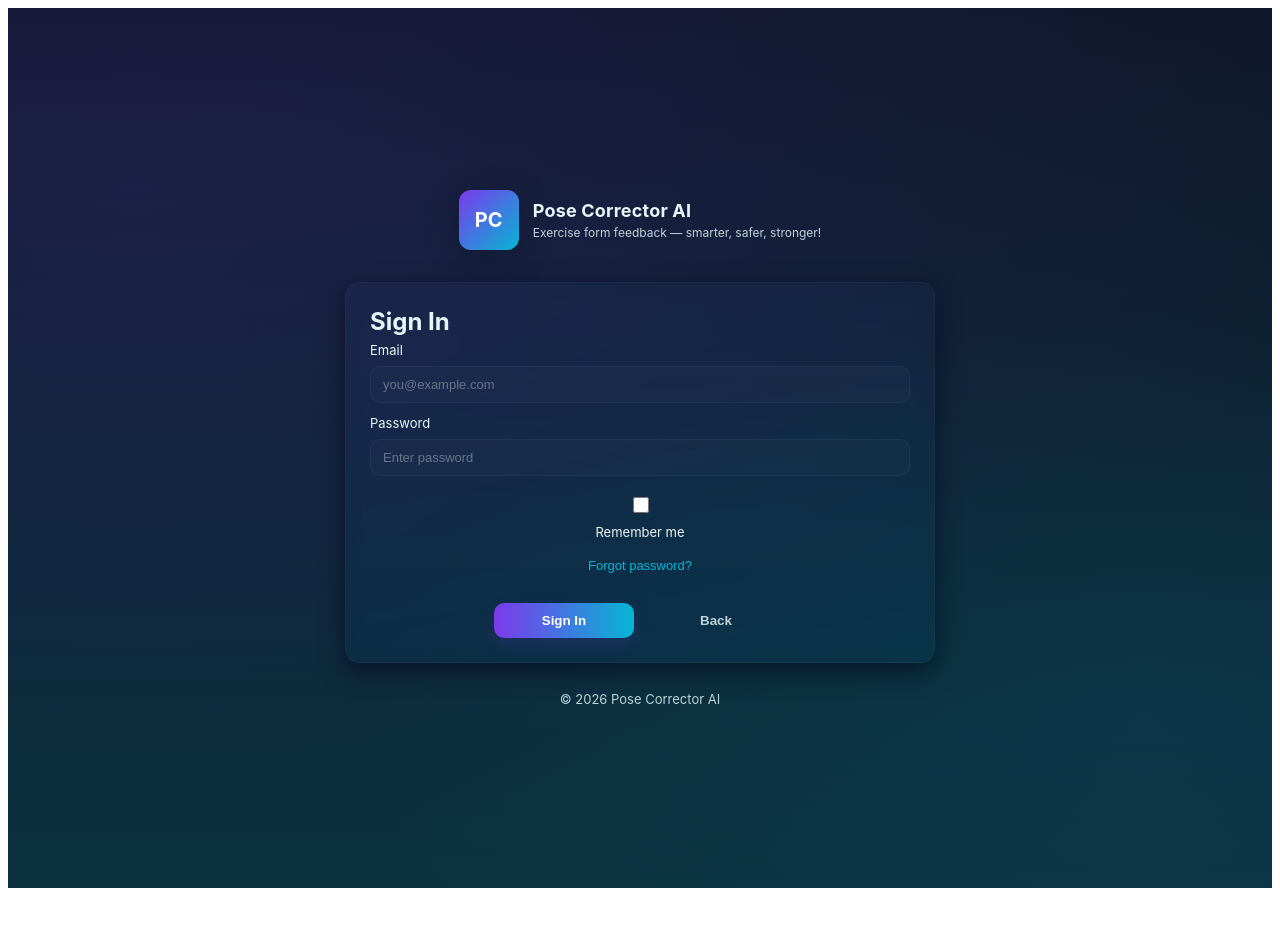
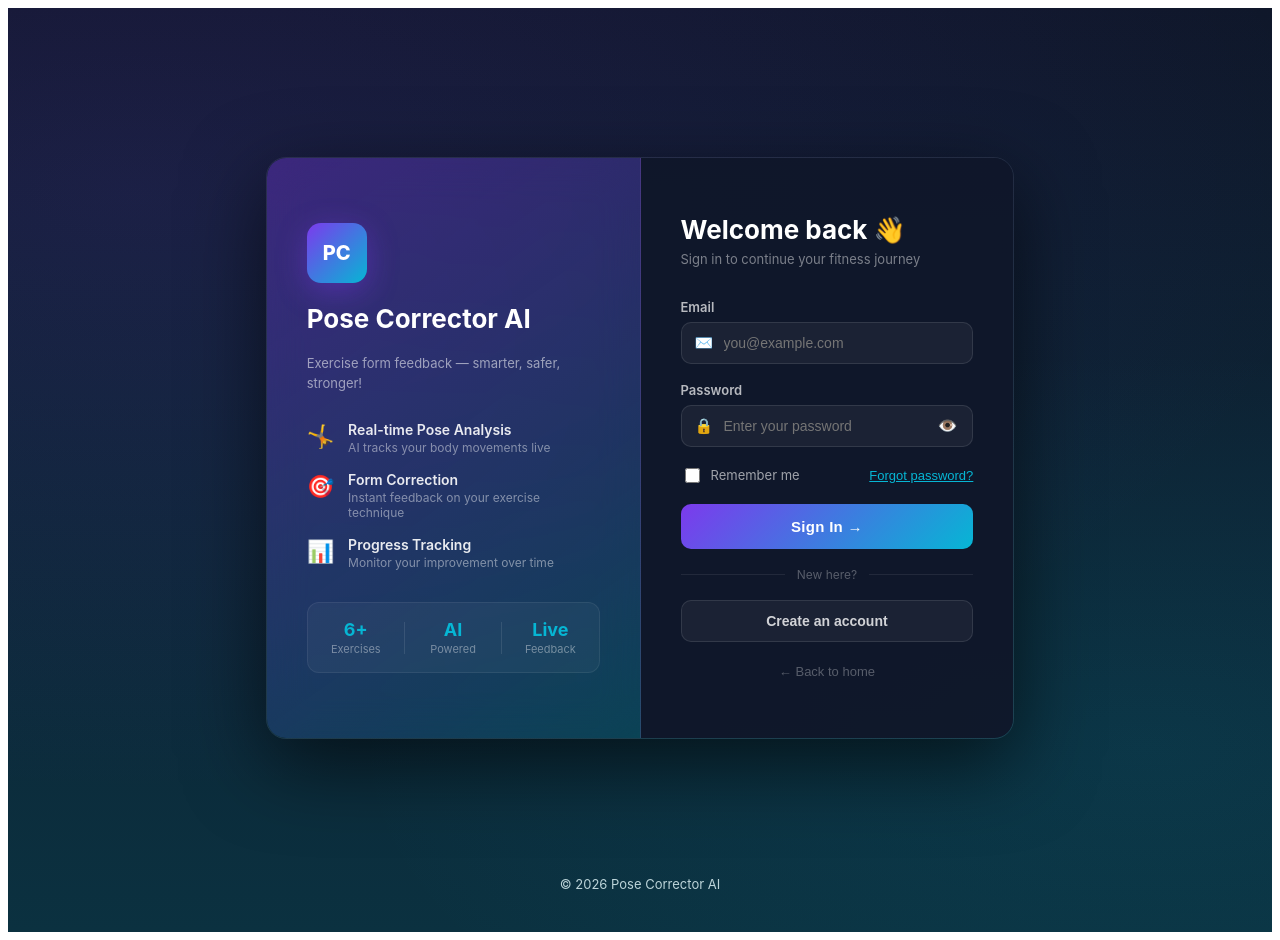
Before and after one commit to silky615/Pose-Corrector-AI, a React (Create React App) app in the folder frontend/: page / in a window 1280 px wide. Both pictures are taken after a click on the button "Sign In". Before the commit the page ends 896 px from the top, so only its background shows below. Built offline with nearby package versions, Linux system fonts and the light colour scheme.

Commit message:
Updated SignIn UI with split panel layout

```diff
--- a/frontend/src/components/SignIn.js
+++ b/frontend/src/components/SignIn.js
@@ -7,6 +7,8 @@ export default function SignIn({ onNavigate }) {
   const [password, setPassword] = useState("");
   const [remember, setRemember] = useState(false);
   const [error, setError] = useState("");
+  const [showPassword, setShowPassword] = useState(false);
+  const [isLoading, setIsLoading] = useState(false);
 
   useEffect(() => {
     const saved = localStorage.getItem("pc_demo_email");
@@ -30,6 +32,7 @@ export default function SignIn({ onNavigate }) {
     const v = validate();
     if (v) return setError(v);
 
+    setIsLoading(true);
     try {
       const data = await api.signin(email, password);
       if (remember) localStorage.setItem("pc_demo_email", email);
@@ -39,81 +42,451 @@ export default function SignIn({ onNavigate }) {
       onNavigate("dashboard");
     } catch (err) {
       setError(err.message || "Sign in failed");
+    } finally {
+      setIsLoading(false);
     }
   }
 
+  const features = [
+    { icon: "🤸", title: "Real-time Pose Analysis", desc: "AI tracks your body movements live" },
+    { icon: "🎯", title: "Form Correction", desc: "Instant feedback on your exercise technique" },
+    { icon: "📊", title: "Progress Tracking", desc: "Monitor your improvement over time" },
+  ];
+
   return (
-    <div className="center-wrap">
-      <LogoHeader />
-      <div className="card form-card">
-        <h2>Sign In</h2>
-        <form onSubmit={submit} className="form">
-          <label>
-            Email
+    <div style={styles.page}>
+      <div style={styles.container}>
+
+        {/* ── LEFT PANEL ── */}
+        <div style={styles.leftPanel}>
+          <div style={styles.leftContent}>
+            <div style={styles.badge}>PC</div>
+            <h1 style={styles.leftTitle}>Pose Corrector AI</h1>
+            <p style={styles.leftSub}>Exercise form feedback — smarter, safer, stronger!</p>
+
+            <div style={styles.featureList}>
+              {features.map((f, i) => (
+                <div key={i} style={styles.featureItem}>
+                  <span style={styles.featureIcon}>{f.icon}</span>
+                  <div>
+                    <div style={styles.featureTitle}>{f.title}</div>
+                    <div style={styles.featureDesc}>{f.desc}</div>
+                  </div>
+                </div>
+              ))}
+            </div>
+
+            <div style={styles.statsRow}>
+              <div style={styles.stat}><span style={styles.statNum}>6+</span><span style={styles.statLabel}>Exercises</span></div>
+              <div style={styles.statDivider} />
+              <div style={styles.stat}><span style={styles.statNum}>AI</span><span style={styles.statLabel}>Powered</span></div>
+              <div style={styles.statDivider} />
+              <div style={styles.stat}><span style={styles.statNum}>Live</span><span style={styles.statLabel}>Feedback</span></div>
+            </div>
+          </div>
+        </div>
+
+        {/* ── RIGHT PANEL ── */}
+        <div style={styles.rightPanel}>
+          <div style={styles.formBox}>
+            <div style={styles.formHeader}>
+              <h2 style={styles.formTitle}>Welcome back 👋</h2>
+              <p style={styles.formSub}>Sign in to continue your fitness journey</p>
+            </div>
+
+            <form onSubmit={submit} style={styles.form}>
+              {/* Email */}
+              <div style={styles.fieldGroup}>
+                <label style={styles.label}>Email</label>
+                <div style={styles.inputWrap}>
+                  <span style={styles.inputIcon}>✉️</span>
                   <input
                     type="email"
                     value={email}
                     onChange={(e) => setEmail(e.target.value)}
                     placeholder="you@example.com"
                     autoComplete="email"
+                    style={styles.input}
+                    onFocus={e => e.target.style.borderColor = '#7c3aed'}
+                    onBlur={e => e.target.style.borderColor = 'rgba(255,255,255,0.1)'}
                   />
-          </label>
+                </div>
+              </div>
 
-          <label>
-            Password
+              {/* Password */}
+              <div style={styles.fieldGroup}>
+                <label style={styles.label}>Password</label>
+                <div style={styles.inputWrap}>
+                  <span style={styles.inputIcon}>🔒</span>
                   <input
-              type="password"
+                    type={showPassword ? "text" : "password"}
                     value={password}
                     onChange={(e) => setPassword(e.target.value)}
-              placeholder="Enter password"
+                    placeholder="Enter your password"
                     autoComplete="current-password"
+                    style={{ ...styles.input, paddingRight: "48px" }}
+                    onFocus={e => e.target.style.borderColor = '#7c3aed'}
+                    onBlur={e => e.target.style.borderColor = 'rgba(255,255,255,0.1)'}
                   />
-          </label>
+                  <button
+                    type="button"
+                    onClick={() => setShowPassword(v => !v)}
+                    style={styles.eyeBtn}
+                  >
+                    {showPassword ? "🙈" : "👁️"}
+                  </button>
+                </div>
+              </div>
 
-          <label className="row-inline">
+              {/* Remember me + Forgot password */}
+              <div style={styles.rowBetween}>
+                <label style={styles.checkLabel}>
                   <input
                     type="checkbox"
                     checked={remember}
                     onChange={(e) => setRemember(e.target.checked)}
+                    style={styles.checkbox}
                   />
-            <span>Remember me</span>
+                  <span style={styles.checkText}>Remember me</span>
                 </label>
+                <button
+                  type="button"
+                  style={styles.forgotBtn}
+                  onClick={() => onNavigate("reset-password")}
+                >
+                  Forgot password?
+                </button>
+              </div>
 
-          {error && <div className="error">{error}</div>}
+              {/* Error */}
+              {error && (
+                <div style={styles.errorBox}>
+                  <span>⚠️</span> {error}
+                </div>
+              )}
+
+              {/* Submit */}
+              <button
+                type="submit"
+                style={isLoading ? { ...styles.submitBtn, opacity: 0.7 } : styles.submitBtn}
+                disabled={isLoading}
+              >
+                {isLoading ? "Signing in..." : "Sign In →"}
+              </button>
+
+              {/* Divider */}
+              <div style={styles.divider}>
+                <span style={styles.dividerLine} />
+                <span style={styles.dividerText}>New here?</span>
+                <span style={styles.dividerLine} />
+              </div>
+
+              {/* Sign up link */}
+              <button
+                type="button"
+                style={styles.signupBtn}
+                onClick={() => onNavigate("signup")}
+              >
+                Create an account
+              </button>
 
               <button
                 type="button"
-            className="link-button"
-            onClick={async () => {
-              setError("");
-              if (!email.trim()) {
-                setError("Enter your email above first.");
-                return;
-              }
-              const re = /^[^\\s@]+@[^\\s@]+\\.[^\\s@]+$/;
-              if (!re.test(email.trim())) {
-                setError("Enter a valid email before requesting reset.");
-                return;
-              }
-              try {
-                await api.requestPasswordReset(email.trim());
-                setError("If that email exists, we've sent a reset link.");
-              } catch (err) {
-                setError(err.message || "Could not send reset link.");
-              }
-            }}
+                style={styles.backLink}
+                onClick={() => onNavigate("index")}
               >
-            Forgot password?
+                ← Back to home
               </button>
-
-          <div className="button-row">
-            <button type="submit" className="btn primary">Sign In</button>
-            <button type="button" className="btn ghost" onClick={() => onNavigate("index")}>
-              Back
-            </button>
+            </form>
           </div>
-        </form>
+        </div>
       </div>
     </div>
   );
 }
+
+const styles = {
+  page: {
+    minHeight: "100vh",
+    display: "flex",
+    alignItems: "center",
+    justifyContent: "center",
+    padding: "24px",
+    boxSizing: "border-box",
+  },
+  container: {
+    display: "flex",
+    width: "100%",
+    maxWidth: "960px",
+    minHeight: "580px",
+    borderRadius: "20px",
+    overflow: "hidden",
+    boxShadow: "0 24px 80px rgba(0,0,0,0.6)",
+    border: "1px solid rgba(255,255,255,0.07)",
+  },
+
+  /* LEFT */
+  leftPanel: {
+    flex: 1,
+    background: "linear-gradient(145deg, rgba(124,58,237,0.35), rgba(6,182,212,0.15))",
+    backdropFilter: "blur(20px)",
+    borderRight: "1px solid rgba(255,255,255,0.07)",
+    display: "flex",
+    alignItems: "center",
+    justifyContent: "center",
+    padding: "48px 40px",
+  },
+  leftContent: {
+    display: "flex",
+    flexDirection: "column",
+    gap: "20px",
+  },
+  badge: {
+    width: "60px",
+    height: "60px",
+    borderRadius: "14px",
+    background: "linear-gradient(135deg, #7c3aed, #06b6d4)",
+    display: "flex",
+    alignItems: "center",
+    justifyContent: "center",
+    fontWeight: "800",
+    fontSize: "20px",
+    color: "white",
+    boxShadow: "0 8px 30px rgba(124,58,237,0.4)",
+  },
+  leftTitle: {
+    margin: 0,
+    fontSize: "26px",
+    fontWeight: "700",
+    color: "white",
+    lineHeight: 1.2,
+  },
+  leftSub: {
+    margin: 0,
+    fontSize: "13px",
+    color: "rgba(255,255,255,0.55)",
+    lineHeight: 1.5,
+  },
+  featureList: {
+    display: "flex",
+    flexDirection: "column",
+    gap: "16px",
+    marginTop: "8px",
+  },
+  featureItem: {
+    display: "flex",
+    alignItems: "flex-start",
+    gap: "14px",
+  },
+  featureIcon: {
+    fontSize: "22px",
+    marginTop: "2px",
+    flexShrink: 0,
+  },
+  featureTitle: {
+    fontSize: "14px",
+    fontWeight: "600",
+    color: "rgba(255,255,255,0.9)",
+    marginBottom: "2px",
+  },
+  featureDesc: {
+    fontSize: "12px",
+    color: "rgba(255,255,255,0.45)",
+  },
+  statsRow: {
+    display: "flex",
+    alignItems: "center",
+    gap: "16px",
+    marginTop: "12px",
+    padding: "16px",
+    background: "rgba(255,255,255,0.04)",
+    borderRadius: "12px",
+    border: "1px solid rgba(255,255,255,0.07)",
+  },
+  stat: {
+    display: "flex",
+    flexDirection: "column",
+    alignItems: "center",
+    flex: 1,
+  },
+  statNum: {
+    fontSize: "18px",
+    fontWeight: "700",
+    color: "#06b6d4",
+  },
+  statLabel: {
+    fontSize: "11px",
+    color: "rgba(255,255,255,0.4)",
+    marginTop: "2px",
+  },
+  statDivider: {
+    width: "1px",
+    height: "32px",
+    background: "rgba(255,255,255,0.1)",
+  },
+
+  /* RIGHT */
+  rightPanel: {
+    flex: 1,
+    background: "rgba(15,23,42,0.95)",
+    display: "flex",
+    alignItems: "center",
+    justifyContent: "center",
+    padding: "48px 40px",
+  },
+  formBox: {
+    width: "100%",
+    maxWidth: "360px",
+  },
+  formHeader: {
+    marginBottom: "32px",
+  },
+  formTitle: {
+    margin: "0 0 6px",
+    fontSize: "26px",
+    fontWeight: "700",
+    color: "white",
+  },
+  formSub: {
+    margin: 0,
+    fontSize: "13px",
+    color: "rgba(255,255,255,0.45)",
+  },
+  form: {
+    display: "flex",
+    flexDirection: "column",
+    gap: "18px",
+  },
+  fieldGroup: {
+    display: "flex",
+    flexDirection: "column",
+    gap: "7px",
+  },
+  label: {
+    fontSize: "13px",
+    fontWeight: "600",
+    color: "rgba(255,255,255,0.7)",
+  },
+  inputWrap: {
+    position: "relative",
+    display: "flex",
+    alignItems: "center",
+  },
+  inputIcon: {
+    position: "absolute",
+    left: "14px",
+    fontSize: "15px",
+    pointerEvents: "none",
+    zIndex: 1,
+  },
+  input: {
+    width: "100%",
+    padding: "12px 14px 12px 42px",
+    background: "rgba(255,255,255,0.05)",
+    border: "1px solid rgba(255,255,255,0.1)",
+    borderRadius: "10px",
+    color: "white",
+    fontSize: "14px",
+    outline: "none",
+    transition: "border-color 0.2s",
+    boxSizing: "border-box",
+  },
+  eyeBtn: {
+    position: "absolute",
+    right: "12px",
+    background: "none",
+    border: "none",
+    cursor: "pointer",
+    fontSize: "16px",
+    padding: "4px",
+    lineHeight: 1,
+  },
+  rowBetween: {
+    display: "flex",
+    alignItems: "center",
+    justifyContent: "space-between",
+  },
+  checkLabel: {
+    display: "flex",
+    alignItems: "center",
+    gap: "8px",
+    cursor: "pointer",
+  },
+  checkbox: {
+    width: "15px",
+    height: "15px",
+    accentColor: "#7c3aed",
+  },
+  checkText: {
+    fontSize: "13px",
+    color: "rgba(255,255,255,0.6)",
+  },
+  forgotBtn: {
+    background: "none",
+    border: "none",
+    color: "#06b6d4",
+    fontSize: "13px",
+    cursor: "pointer",
+    padding: 0,
+    textDecoration: "underline",
+  },
+  errorBox: {
+    display: "flex",
+    alignItems: "center",
+    gap: "8px",
+    padding: "12px 14px",
+    background: "rgba(239,68,68,0.15)",
+    border: "1px solid rgba(239,68,68,0.3)",
+    borderRadius: "10px",
+    color: "#fca5a5",
+    fontSize: "13px",
+  },
+  submitBtn: {
+    width: "100%",
+    padding: "14px",
+    background: "linear-gradient(135deg, #7c3aed, #06b6d4)",
+    border: "none",
+    borderRadius: "10px",
+    color: "white",
+    fontSize: "15px",
+    fontWeight: "700",
+    cursor: "pointer",
+    transition: "opacity 0.2s, transform 0.1s",
+    letterSpacing: "0.3px",
+  },
+  divider: {
+    display: "flex",
+    alignItems: "center",
+    gap: "12px",
+  },
+  dividerLine: {
+    flex: 1,
+    height: "1px",
+    background: "rgba(255,255,255,0.08)",
+  },
+  dividerText: {
+    fontSize: "12px",
+    color: "rgba(255,255,255,0.3)",
+    whiteSpace: "nowrap",
+  },
+  signupBtn: {
+    width: "100%",
+    padding: "12px",
+    background: "rgba(255,255,255,0.05)",
+    border: "1px solid rgba(255,255,255,0.1)",
+    borderRadius: "10px",
+    color: "rgba(255,255,255,0.8)",
+    fontSize: "14px",
+    fontWeight: "600",
+    cursor: "pointer",
+  },
+  backLink: {
+    background: "none",
+    border: "none",
+    color: "rgba(255,255,255,0.3)",
+    fontSize: "13px",
+    cursor: "pointer",
+    textAlign: "center",
+    padding: "4px 0",
+  },
+};
```
Lines whose indentation alone changed are shown as unchanged.
